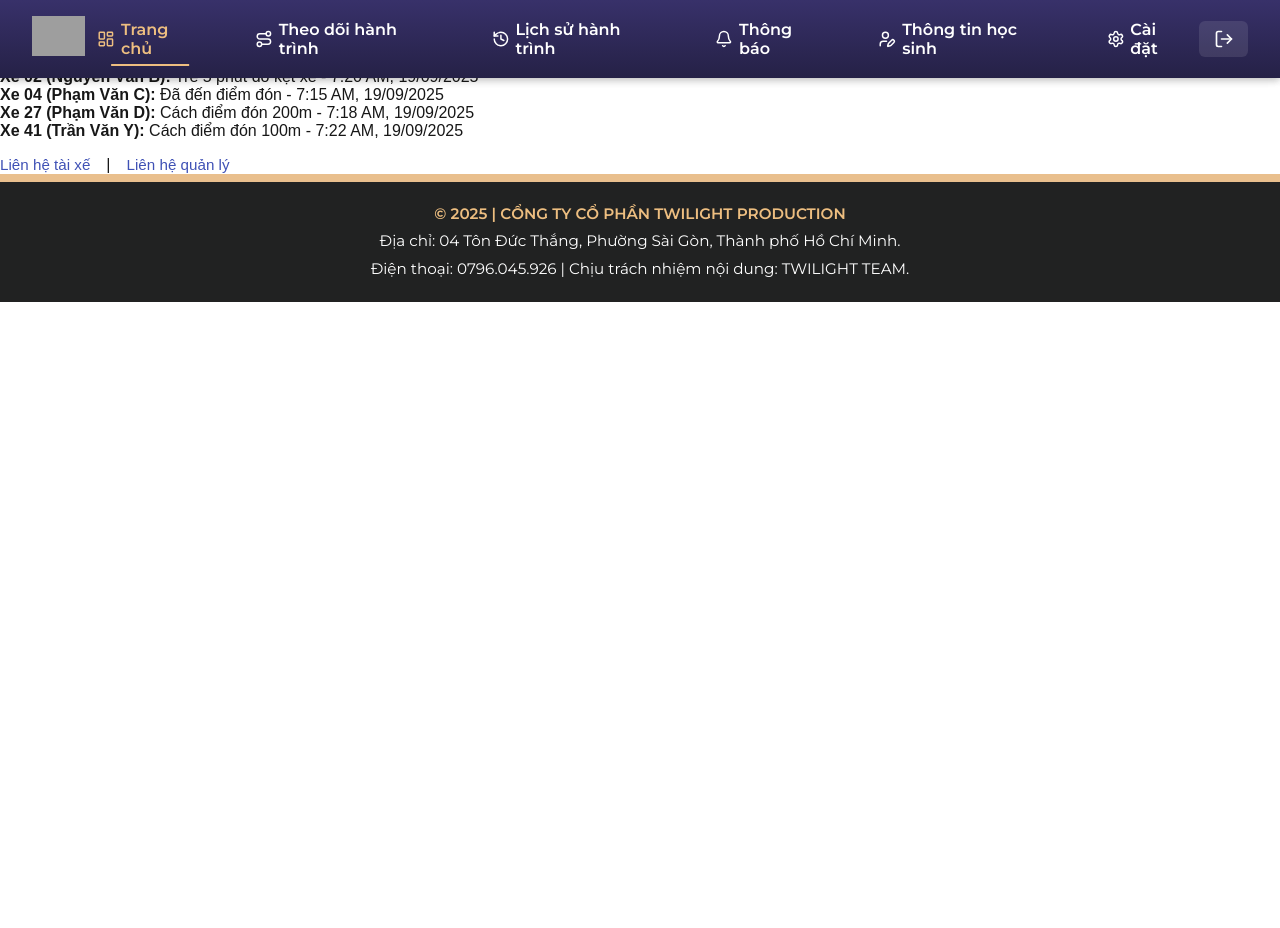
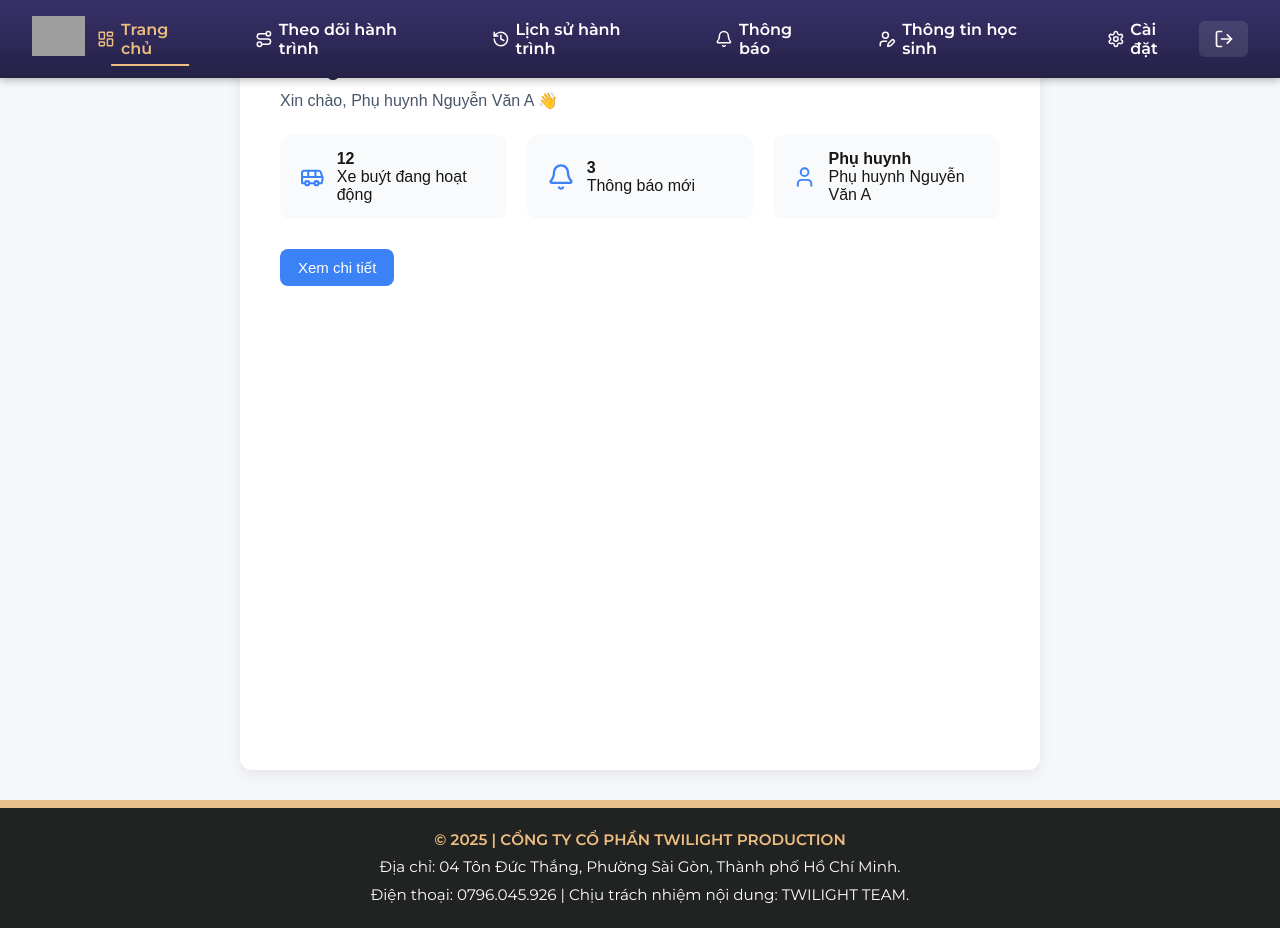
Before and after one commit to DoctorFear/admin-busmap, a Next.js app: page /parent in a window 1280 px wide. Before the commit the page ends 800 px from the top, so only its background shows below. Built offline with nearby package versions, Linux system fonts and the light colour scheme; grey boxes are pictures that could not be loaded.

Commit message:
parent server: đã fix xong lỗi + cập nhật đầy đủ các tính năng

```diff
--- a/package.json
+++ b/package.json
@@ -33,6 +33,6 @@
     "@types/react-dom": "^19.2.2",
     "eslint": "^9",
     "eslint-config-next": "15.5.4",
-    "typescript": "^5"
+    "typescript": "5.9.3"
   }
 }
--- a/src/app/parent/history/page.tsx
+++ b/src/app/parent/history/page.tsx
@@ -1,6 +1,6 @@
 'use client';
 
-import React from 'react';
+import React, { JSX } from 'react';
 import { Plus } from 'lucide-react';
 import styles from './page.module.css';
 import { historyData, HistoryItem } from '@/lib/history';
--- /dev/null
+++ b/src/app/parent/information/page.module.css
@@ -0,0 +1,121 @@
+
+.mainContent {
+  min-height: 100vh;
+  display: flex;
+  justify-content: center;
+  align-items: flex-start;
+  padding: 50px 20px;
+  background: #f9fafb;
+  box-sizing: border-box;
+}
+
+.informationCard {
+  background: #ffffff;
+  border-radius: 12px;
+  box-shadow: 0 6px 20px rgba(15, 23, 42, 0.05);
+  padding: 28px;
+  max-width: 900px;
+  width: 100%;
+  border: 1px solid #e5e7eb;
+}
+
+.title {
+  font-size: 20px;
+  font-weight: 600;
+  color: #111827;
+  margin-bottom: 20px;
+}
+
+.infoContainer {
+  display: flex;
+  gap: 28px;
+  flex-wrap: wrap;
+}
+
+.avatarSection {
+  flex: 1;
+  min-width: 220px;
+  display: flex;
+  flex-direction: column;
+  align-items: center;
+  gap: 12px;
+}
+
+.studentAvatar {
+  width: 180px;
+  height: 180px;
+  border-radius: 50%;
+  object-fit: cover;
+  border: 3px solid #ffb67a;
+  background: #fff;
+}
+
+.uploadBtn {
+  display: inline-flex;
+  align-items: center;
+  gap: 8px;
+  padding: 8px 14px;
+  border-radius: 8px;
+  background: linear-gradient(90deg, #ff7b42, #ffb67a);
+  color: white;
+  font-weight: 600;
+  cursor: pointer;
+  transition: transform 0.15s ease, box-shadow 0.15s ease;
+  font-size: 14px;
+}
+
+.uploadBtn:hover {
+  transform: translateY(-2px);
+  box-shadow: 0 6px 15px rgba(255, 107, 53, 0.3);
+}
+
+.studentDetails {
+  flex: 2;
+  display: flex;
+  flex-direction: column;
+  gap: 10px;
+  justify-content: center;
+}
+
+.studentDetails p {
+  font-size: 15px;
+  color:#111827;
+  margin: 0;
+}
+
+.studentDetails strong {
+  color: #6b7280;
+  margin-right: 4px;
+}
+
+.submitBtn {
+  margin-top: 16px;
+  padding: 10px 16px;
+  border: none;
+  border-radius: 8px;
+  background: linear-gradient(90deg, #ff7b42, #ffb67a);
+  color: white;
+  font-weight: 600;
+  cursor: pointer;
+  align-self: flex-start;
+}
+
+.submitBtn:hover {
+  transform: translateY(-2px);
+}
+
+@media (max-width: 700px) {
+  .infoContainer {
+    flex-direction: column;
+    align-items: center;
+  }
+
+  .studentAvatar {
+    width: 150px;
+    height: 150px;
+  }
+
+  .submitBtn {
+    align-self: center;
+  }
+}
--- a/src/app/parent/notification/page.tsx
+++ b/src/app/parent/notification/page.tsx
@@ -1,7 +1,7 @@
 "use client";
 
 import { useState } from "react";
-import { notifications, NotificationItem } from "@/lib/data1";
+import { notifications, NotificationItem } from "@/lib/data";
 import styles from "./page.module.css";
 
 export default function ParentNotificationPage() {
--- a/src/app/parent/page.module.css
+++ b/src/app/parent/page.module.css
@@ -4,7 +4,7 @@
     flex-direction: column;
     align-items: center;
     padding: 3rem;
-    background-color: #faf7ff;
+    background-color: #5f27be;
     font-family: -apple-system, BlinkMacSystemFont, 'Segoe UI', Roboto, 'Montserrat', sans-serif;
     margin-top: 4rem;
     gap: 2rem;
@@ -287,3 +287,76 @@
         padding: 0.5rem;
     }
 }
+.mainContent {
+  display: flex;
+  justify-content: center;
+  padding: 30px;
+  background-color: #f5f7fa;
+  min-height: 100vh;
+}
+
+.home {
+  background-color: #ffffff;
+  padding: 25px 40px;
+  border-radius: 12px;
+  box-shadow: 0 4px 15px rgba(0, 0, 0, 0.08);
+  width: 90%;
+  max-width: 800px;
+}
+
+.title {
+  font-size: 22px;
+  color: #1e293b;
+  margin-bottom: 10px;
+}
+
+.welcome {
+  color: #475569;
+  margin-bottom: 25px;
+}
+
+.stats {
+  display: flex;
+  gap: 20px;
+  flex-wrap: wrap;
+  justify-content: space-between;
+  margin-bottom: 30px;
+}
+
+.card {
+  display: flex;
+  align-items: center;
+  background-color: #f8fafc;
+  border-radius: 10px;
+  padding: 15px 20px;
+  flex: 1 1 calc(33.333% - 20px);
+  min-width: 220px;
+  transition: transform 0.2s ease, box-shadow 0.2s ease;
+}
+
+.card:hover {
+  transform: translateY(-3px);
+  box-shadow: 0 6px 18px rgba(0, 0, 0, 0.1);
+}
+
+.icon {
+  color: #3b82f6;
+  width: 28px;
+  height: 28px;
+  margin-right: 12px;
+}
+
+.btn {
+  background-color: #3b82f6;
+  color: #fff;
+  border: none;
+  padding: 10px 18px;
+  border-radius: 8px;
+  cursor: pointer;
+  font-size: 15px;
+  transition: background-color 0.2s ease;
+}
+
+.btn:hover {
+  background-color: #2563eb;
+}
--- a/src/app/parent/page.tsx
+++ b/src/app/parent/page.tsx
@@ -1,45 +1,46 @@
 "use client";
 
-import { useState } from "react";
-import { notifications, NotificationItem } from "@/lib/data";
+import { Bus, Bell, User } from "lucide-react";
 import styles from "./page.module.css";
 
-export default function ParentNotificationPage() {
-  const [enabled, setEnabled] = useState(true);
+export default function Home() {
+  const busCount = 12;
+  const notificationCount = 3;
+  const parentName = "Phụ huynh Nguyễn Văn A";
 
   return (
     <div className={styles.mainContent}>
-      <div className={styles.notifications}>
-        <h3>Thông báo</h3>
+      <div className={styles.home}>
+        <h2 className={styles.title}>Trang chủ</h2>
+        <p className={styles.welcome}>Xin chào, {parentName} 👋</p>
 
-        <div style={{ marginBottom: "10px" }}>
-          <input
-            type="checkbox"
-            id="push-notifications"
-            checked={enabled}
-            onChange={() => setEnabled(!enabled)}
-          />
-          <label htmlFor="push-notifications">Bật thông báo đẩy</label>
+        <div className={styles.stats}>
+          <div className={styles.card}>
+            <Bus className={styles.icon} />
+            <div>
+              <h4>{busCount}</h4>
+              <p>Xe buýt đang hoạt động</p>
+            </div>
+          </div>
+
+          <div className={styles.card}>
+            <Bell className={styles.icon} />
+            <div>
+              <h4>{notificationCount}</h4>
+              <p>Thông báo mới</p>
+            </div>
+          </div>
+
+          <div className={styles.card}>
+            <User className={styles.icon} />
+            <div>
+              <h4>Phụ huynh</h4>
+              <p>{parentName}</p>
+            </div>
+          </div>
         </div>
 
-        {notifications.map((item: NotificationItem, index: number) => (
-          <div
-            key={index}
-            className={`${styles.notificationItem} ${
-              item.status.includes("Trễ") ? styles.alert : ""
-            }`}
-          >
-            <strong>
-              {item.bus} ({item.driver}):
-            </strong>{" "}
-            {item.status} - {item.time}
-          </div>
-        ))}
-
-        <div className={styles.contactLinks}>
-          <a href="tel:0123456789">Liên hệ tài xế</a> |{" "}
-          <a href="mailto:manager@ssb1.0.edu.vn">Liên hệ quản lý</a>
-        </div>
+        <button className={styles.btn}>Xem chi tiết</button>
       </div>
     </div>
   );
--- /dev/null
+++ b/src/app/parent/setting/page.module.css
@@ -0,0 +1,116 @@
+.mainContent {
+  min-height: 100vh;
+  display: flex;
+  justify-content: center;
+  align-items: flex-start;
+  padding: 50px 20px;
+  background: #f9fafb;
+}
+
+.settingsCard {
+  background: #ffffff;
+  border-radius: 12px;
+  box-shadow: 0 6px 20px rgba(15, 23, 42, 0.05);
+  padding: 28px;
+  max-width: 700px;
+  width: 100%;
+  border: 1px solid #e5e7eb;
+}
+
+.title {
+  font-size: 20px;
+  font-weight: 600;
+  color: #111827;
+  margin-bottom: 20px;
+}
+
+.form {
+  display: flex;
+  flex-direction: column;
+  gap: 14px;
+}
+
+.label {
+  font-size: 14px;
+  color: #6b7280;
+  font-weight: 500;
+}
+
+.input,
+.select {
+  padding: 10px 12px;
+  border-radius: 8px;
+  border: 1px solid #e5e7eb;
+  background: #fff;
+  font-size: 14px;
+  color: #111827;
+  transition: border-color 0.2s ease;
+}
+
+.input:focus,
+.select:focus {
+  border-color: #ff7b42;
+  outline: none;
+}
+
+.inlineInput {
+  display: flex;
+  align-items: center;
+  gap: 6px;
+}
+
+.inputSmall {
+  width: 100px;
+  padding: 8px 10px;
+  border-radius: 8px;
+  border: 1px solid #e5e7eb;
+  text-align: right;
+}
+
+.submitBtn {
+  display: inline-flex;
+  align-items: center;
+  gap: 8px;
+  padding: 10px 16px;
+  margin-top: 10px;
+  border: none;
+  border-radius: 8px;
+  background: linear-gradient(90deg, #ff7b42, #ffb67a);
+  color: #fff;
+  font-weight: 600;
+  cursor: pointer;
+  transition: transform 0.15s ease, box-shadow 0.15s ease;
+  align-self: flex-start;
+}
+
+.submitBtn:hover {
+  transform: translateY(-2px);
+  box-shadow: 0 6px 15px rgba(255, 107, 53, 0.3);
+}
+
+.supportText {
+  margin-top: 14px;
+  font-size: 14px;
+  color: #6b7280;
+}
+
+.supportLink {
+  color: #3b82f6;
+  font-weight: 600;
+  text-decoration: none;
+}
+
+.supportLink:hover {
+  text-decoration: underline;
+}
+
+@media (max-width: 640px) {
+  .settingsCard {
+    padding: 20px;
+  }
+
+  .submitBtn {
+    width: 100%;
+    justify-content: center;
+  }
+}
```
Also changed, not shown: src/app/parent/information/page.tsx (added, +63 -0 lines), src/app/parent/setting/page.tsx (added, +71 -0 lines), 1 other file (tests, documents, lock files or other folders).
